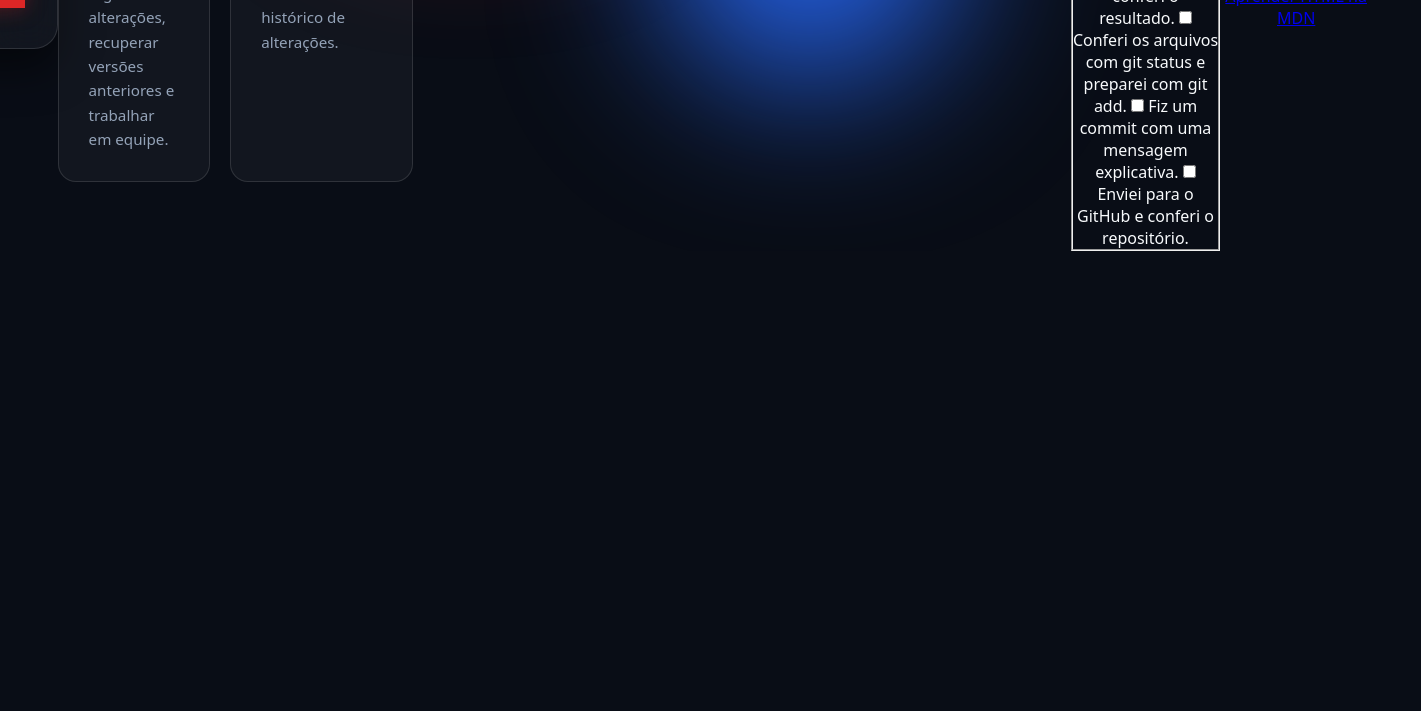
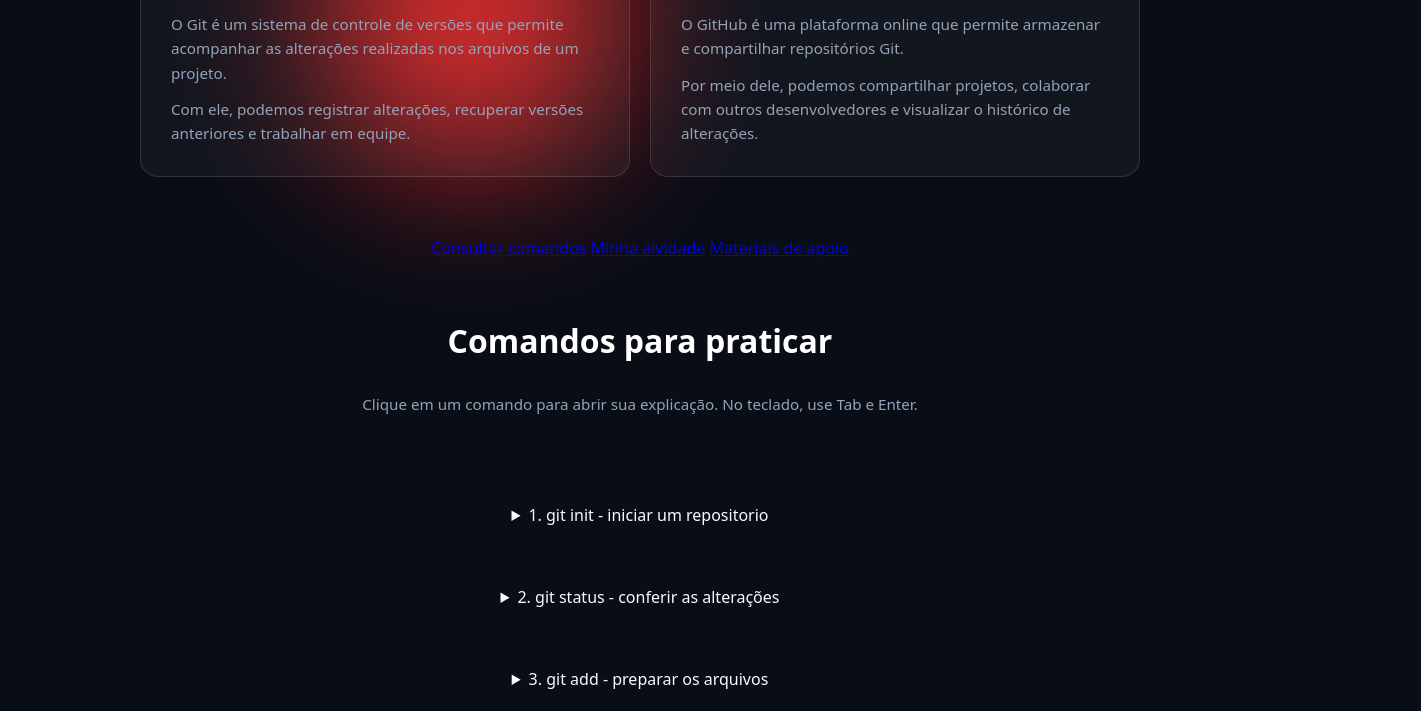
Before and after one commit to isaatoniolo-hue/Isabelle_PA, a plain HTML site: page index.html in a window 1280 px wide. Shown: the part 590-1301 px from the top of the page, 1421 px wide, since content can reach past the window. Before the commit the page ends 841 px from the top, so only its background shows below. Drawn offline with Linux system fonts and the light colour scheme.

Commit message:
Adicionei novos elementos acima das luzes decorativas do fundo

```diff
--- a/style.css
+++ b/style.css
@@ -14,8 +14,21 @@ body{
     display: flex;
     justify-content: center;
     align-items: center;
-    overflow: hidden;
+
+    /* ALTERAÇÃO: permite que a pagina tenha rolagem */
+    overflow-x: hidden;
+    overflow-y: auto;
+
     position: relative;
+
+    /*NOVO: oraniza os elemnetos um abaixo do outro*/
+    flex-direction: column;
+
+    /* NOVO: cria espaço entre o cartão e a nova seção*/
+    gap: 60px;
+
+    /*NOVO: adiciona um espaçamento nas bordas da página*/
+    padding: 80px 20px;
 }
 
 body::before, body::after{
@@ -58,6 +71,9 @@ body::after{
     text-align: center;
     box-shadow: 0 20px 40px rgba(0, 0, 0, 0.5);
     transition: transform 0.3s ease, border-color 0.3s ease;
+
+    /* NOVO: impede que o cartão seja comprimido*/
+    flex-shrink: 0;
 }
 
 .card:hover{
@@ -214,3 +230,11 @@ p {
         padding: 22px;
     }
 }
+
+/* PARTE 3: ESTILOS DAS NOVAS FUNCIONALIDADES
+Coloca os novos elementos acima das luzes decorativas do fundo. */
+.menu-estudo, .rodape-estudo{
+    position: relative;
+    z-index: 1;
+    text-align: center;
+}
```
